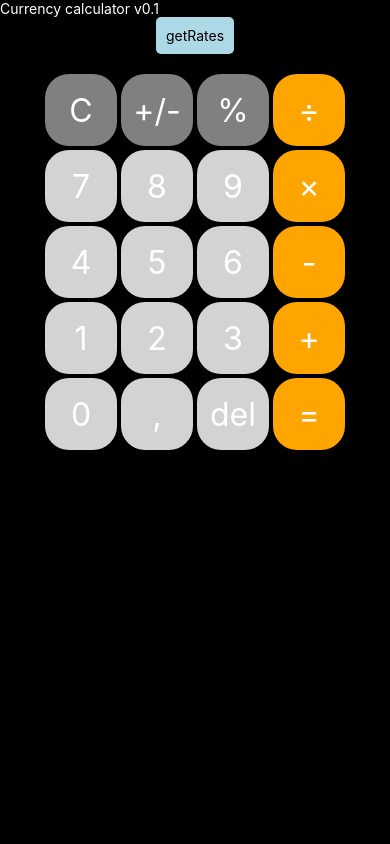
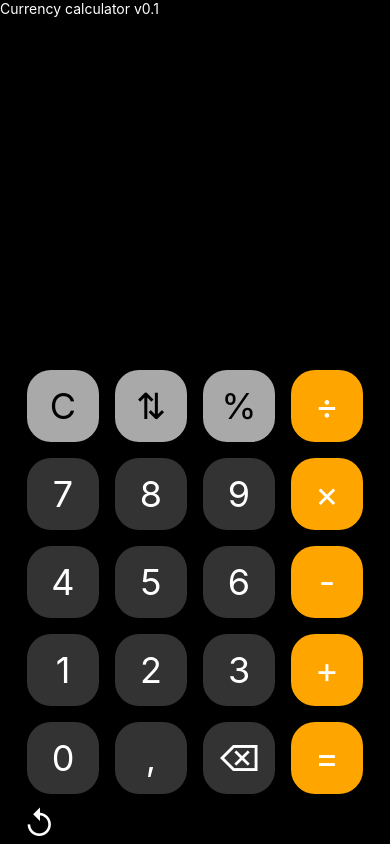
Before and after one commit to begiedz/currency-calculator, a React Native app: screen / in a window 390 px wide. Built offline with nearby package versions, Linux system fonts and the light colour scheme.

Commit message:
add numbers functionality, add date update with fetch api, add display

```diff
--- a/App.tsx
+++ b/App.tsx
@@ -29,6 +29,10 @@ export default function App() {
     }
   };
 
+  const currentDate = new Date()
+  const dateDisplay = `${currentDate.getDate()}/${currentDate.getMonth() + 1}/${currentDate.getFullYear()}, ${currentDate.getHours().toString().padStart(2, '0')}:${currentDate.getMinutes().toString().padStart(2, '0')}`
+
+
   return (
     <SafeAreaView style={Styles.backGround}>
       {/* <ScrollView> */}
@@ -36,16 +40,19 @@ export default function App() {
         <Text style={Styles.header}>Currency calculator v0.1</Text>
       </View>
       <View style={Styles.container}>
-
-
         <TouchableOpacity style={Styles.getRate} onPress={() => handlePress("EUR", "PLN")}>
-          <Text>getRates</Text>
+          <Text style={Styles.getRateButton}>↺</Text>
         </TouchableOpacity>
 
         <Numpad />
 
-        {!!rate && <Text>1 {baseCode} = {rate} {targetCode}</Text>}
-        <StatusBar style="auto" />
+        {!!rate &&
+          <View style={Styles.rate}>
+            <Text style={Styles.rateDate}>{dateDisplay}</Text>
+            <Text style={Styles.rateAmmount}>1 {baseCode} = {rate} {targetCode}</Text>
+          </View>}
+
+        <StatusBar style="light" />
       </View>
       {/* </ScrollView> */}
     </SafeAreaView>
--- a/components/Button.tsx
+++ b/components/Button.tsx
@@ -1,14 +1,16 @@
 import { TouchableOpacity, Text } from "react-native";
 import { Styles } from "../styles/Styles"
+import { useState } from "react";
 
 interface ButtonProps {
   title: string;
   onPress: () => void;
   isPrimary?: boolean;
   isSecondary?: boolean;
+  isDarkText?: boolean;
 }
 
-export default function Button({ title, onPress, isPrimary, isSecondary }: ButtonProps) {
+export default function Button({ title, onPress, isPrimary, isSecondary, isDarkText }: ButtonProps) {
 
   return (
     <TouchableOpacity style={
@@ -18,8 +20,8 @@ export default function Button({ title, onPress, isPrimary, isSecondary }: Butto
           Styles.buttonSecondary :
           Styles.button}
       onPress={onPress}>
-      <Text style={
-        Styles.smallTextLigth}>
+      <Text style={!isDarkText ?
+        Styles.buttonTextLight : Styles.buttonTextDark}>
         {title}
       </Text>
     </TouchableOpacity>
--- a/components/Numpad.tsx
+++ b/components/Numpad.tsx
@@ -15,42 +15,49 @@ const Numpad = () => {
       setPrimaryNumber(primaryNumber + buttonValue)
     }
   }
+  const clear = () => {
+    setPrimaryNumber('');
+  }
+  const primaryNumberDisplay = () => {
+    return <Text style={Styles.displayPrimaryNumber}>{primaryNumber}</Text>
+  }
 
   return (
     <View style={Styles.numpad}>
+      {primaryNumberDisplay()}
       <View style={Styles.row}>
-        <Button title='C' isSecondary onPress={() => alert('xd')} />
-        <Button title='+/-' isSecondary onPress={() => alert('xd')} />
-        <Button title='%' isSecondary onPress={() => alert('xd')} />
-        <Button title='÷' isPrimary onPress={() => alert('xd')} />
+        <Button title='C' isSecondary isDarkText onPress={() => clear()} />
+        <Button title='⇅' isSecondary isDarkText onPress={() => alert('Implementing functionality')} />
+        <Button title='%' isSecondary isDarkText onPress={() => alert('Implementing functionality')} />
+        <Button title='÷' isPrimary onPress={() => alert('Implementing functionality')} />
       </View>
 
       <View style={Styles.row}>
         <Button title='7' onPress={() => handleNumberPress('7')} />
         <Button title='8' onPress={() => handleNumberPress('8')} />
         <Button title='9' onPress={() => handleNumberPress('9')} />
-        <Button title='×' isPrimary onPress={() => alert('xd')} />
+        <Button title='×' isPrimary onPress={() => alert('Implementing functionality')} />
       </View>
 
       <View style={Styles.row}>
         <Button title='4' onPress={() => handleNumberPress('4')} />
         <Button title='5' onPress={() => handleNumberPress('5')} />
         <Button title='6' onPress={() => handleNumberPress('6')} />
-        <Button title='-' isPrimary onPress={() => alert('xd')} />
+        <Button title='-' isPrimary onPress={() => alert('Implementing functionality')} />
       </View>
 
       <View style={Styles.row}>
         <Button title='1' onPress={() => handleNumberPress('1')} />
         <Button title='2' onPress={() => handleNumberPress('2')} />
         <Button title='3' onPress={() => handleNumberPress('3')} />
-        <Button title='+' isPrimary onPress={() => alert('xd')} />
+        <Button title='+' isPrimary onPress={() => alert('Implementing functionality')} />
       </View>
 
       <View style={Styles.row}>
-        <Button title='0' onPress={() => alert('xd')} />
-        <Button title=',' onPress={() => alert('xd')} />
-        <Button title='del' onPress={() => alert('xd')} />
-        <Button title='=' isPrimary onPress={() => alert('xd')} />
+        <Button title='0' onPress={() => handleNumberPress('0')} />
+        <Button title=',' onPress={() => alert('Implementing functionality')} />
+        <Button title='⌫' onPress={() => alert('Implementing functionality')} />
+        <Button title='=' isPrimary onPress={() => alert('Implementing functionality')} />
       </View>
     </View>
 
--- a/styles/Styles.tsx
+++ b/styles/Styles.tsx
@@ -2,7 +2,6 @@ import { StyleSheet } from "react-native";
 export const Styles = StyleSheet.create({
   header: {
     color: 'white',
-    // fontFamily: 'monospace'
     alignSelf: 'flex-start'
 
   },
@@ -11,12 +10,27 @@ export const Styles = StyleSheet.create({
     gap: 20,
     alignItems: 'center',
     color: 'white',
-    // justifyContent: 'center',
   },
   getRate: {
-    backgroundColor: 'lightblue',
-    borderRadius: 5,
-    padding: 10,
+    position: "absolute",
+    bottom: 0,
+    left: 24,
+    color: 'white'
+  },
+  getRateButton: {
+    color: 'white',
+    fontSize: 32,
+  },
+  rate: {
+    alignItems: 'center',
+    position: "absolute",
+    bottom: 0,
+  },
+  rateAmmount: {
+    color: "#888"
+  },
+  rateDate: {
+    color: 'limegreen'
   },
   backGround: {
     backgroundColor: 'black',
@@ -24,15 +38,15 @@ export const Styles = StyleSheet.create({
     flex: 1,
   },
 
-
+  // buttons
   button: {
     width: 72,
     height: 72,
     borderRadius: 24,
-    backgroundColor: 'lightgray',
+    backgroundColor: '#333',
+
     justifyContent: 'center',
     alignItems: 'center',
-    // margin: 8,
   },
   buttonPrimary: {
     width: 72,
@@ -41,46 +55,49 @@ export const Styles = StyleSheet.create({
     backgroundColor: 'orange',
     justifyContent: 'center',
     alignItems: 'center',
-    // margin: 8,
   },
   buttonSecondary: {
     width: 72,
     height: 72,
     borderRadius: 24,
-    backgroundColor: 'gray',
+    backgroundColor: 'darkgray',
     justifyContent: 'center',
     alignItems: 'center',
-    // margin: 8,
   },
-  smallTextDark: {
-    fontSize: 32,
+  buttonTextDark: {
+    fontSize: 36,
     color: 'black'
   },
-  smallTextLigth: {
-    fontSize: 32,
+  buttonTextLight: {
+    fontSize: 36,
     color: 'white'
   },
 
   //numpad
   numpad: {
-    gap: 4
+    width: "100%",
+    alignItems: 'center',
+    gap: 16,
+    position: 'absolute',
+    bottom: 50,
   },
   row: {
     maxWidth: '100%',
     flexDirection: 'row',
-    gap: 4
+    gap: 16,
   },
+  //display
   displayPrimaryNumber: {
-    fontSize: 96,
+    fontSize: 64,
+    color: 'white',
+    backgroundColor: 'gray',
+    alignSelf: "flex-end",
+    fontWeight: '200'
+  },
+  displaySecondaryNumber: {
+    fontSize: 64,
     color: 'gray',
     alignSelf: "flex-end",
     fontWeight: '200'
   },
-  displaySecondaryNumber: {
-    fontSize: 40,
-    color: 'gray',
-    alignSelf: "flex-end",
-    fontWeight: '200'
-  },
-
 });
```
